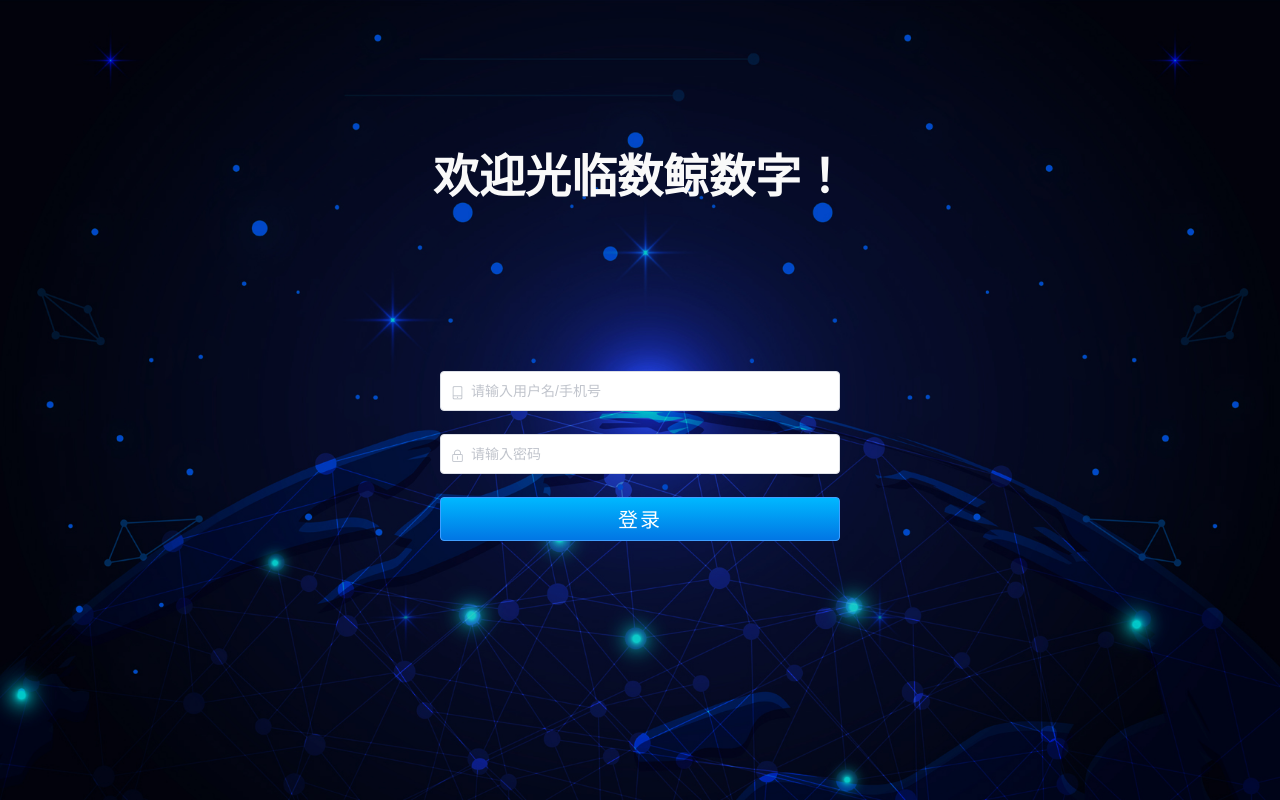
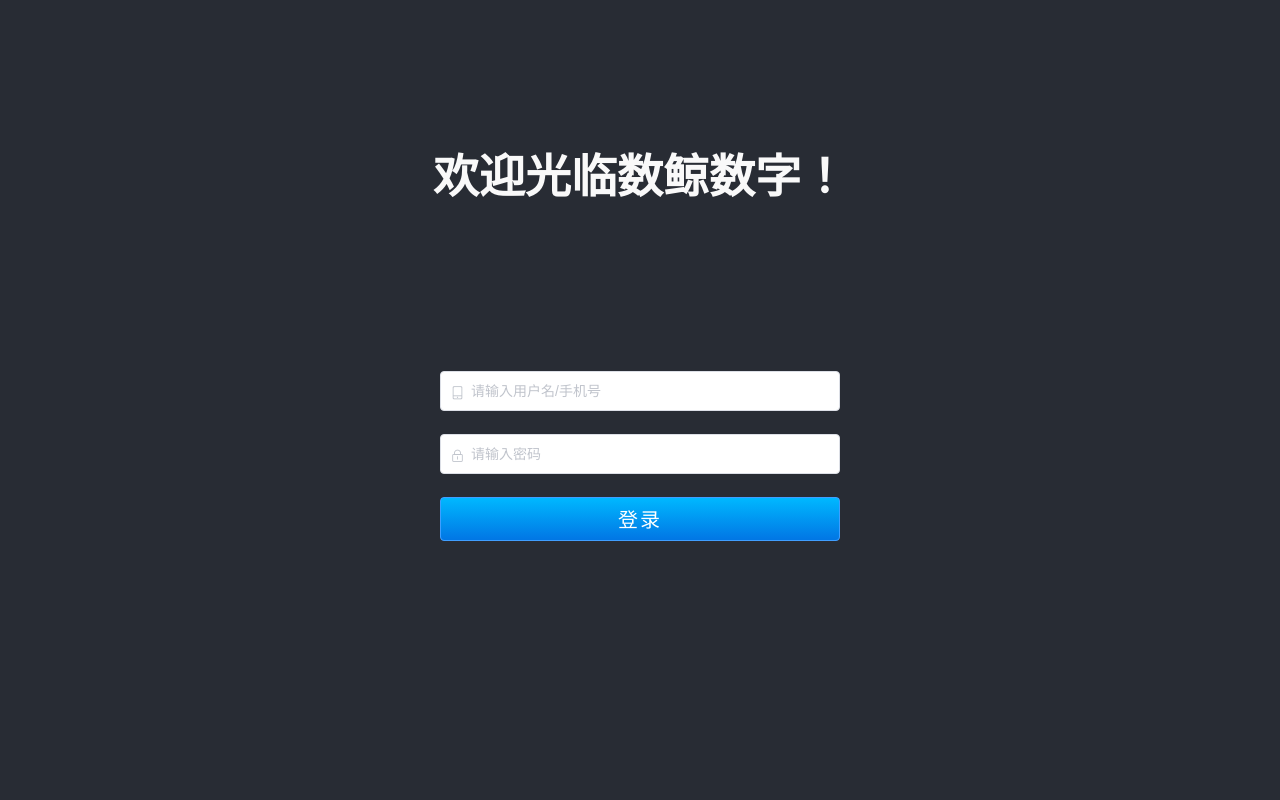
Before and after one commit to M-500/bbs-spider, a Vue app in the folder bbs-site/: page /#/login in a window 1280 px wide. Built offline with nearby package versions, Linux system fonts and the light colour scheme.

Commit message:
抖抖抖

```diff
--- a/bbs-site/src/views/Login.vue
+++ b/bbs-site/src/views/Login.vue
@@ -86,9 +86,9 @@
 .container {
   height: 100%;
   /*background: url("../assets/992390.jpg") no-repeat center;;*/
-  background: #01020b url('../assets/login/bj.jpg') no-repeat center/cover;
-  background-size: cover;
-  /*background-color: #282c34;*/
+  /* background: #01020b url('../assets/login/bj.jpg') no-repeat center/cover; */
+  /* background-size: cover; */
+  background-color: #282c34;
   /* 假设用flex布局的话*/
   /*display: flex;*/
   /*justify-content: center;*/
```
Also changed, not shown: 1 other file (tests, documents, lock files or other folders).
